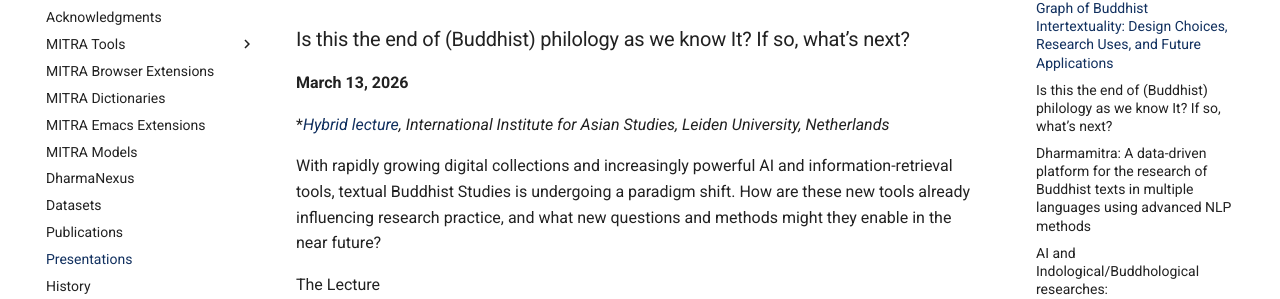
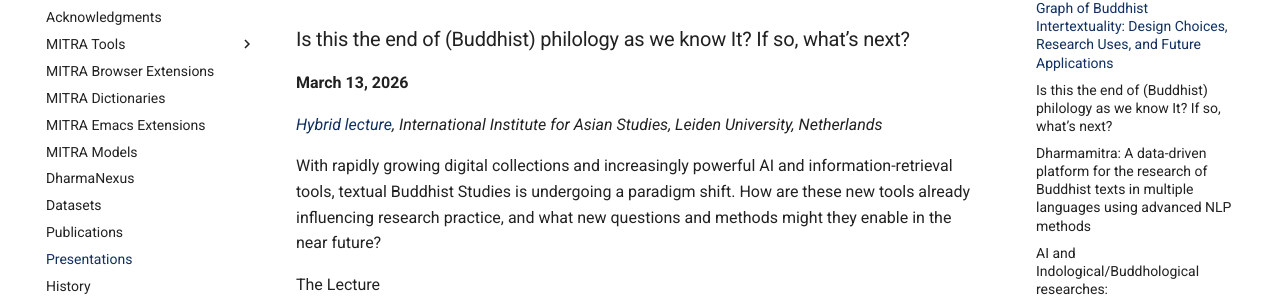
Before and after one commit to dharmamitra/dharmamitra-guides, an MkDocs documentation site: the page built from docs/presentations.md, in a window 1280 px wide and 900 px high, scrolled down 720 px. Shown: the part 145-444 px from the top of the window. Built offline with MkDocs 1.6.1 and Material for MkDocs 9.7.7, drawn with Linux system fonts in a browser that asks for light colours.

```diff
--- a/docs/presentations.md
+++ b/docs/presentations.md
@@ -18,7 +18,7 @@ Speaker: Professor Sebastian Nehrdich, Tohoku University
 ### Is this the end of (Buddhist) philology as we know It? If so, what’s next?
 **March 13, 2026**
 
-**[Hybrid lecture](https://www.iias.asia/events/end-buddhist-philology-we-know-it-if-so-whats-next), International Institute for Asian Studies, Leiden University, Netherlands*
+*[Hybrid lecture](https://www.iias.asia/events/end-buddhist-philology-we-know-it-if-so-whats-next), International Institute for Asian Studies, Leiden University, Netherlands*
 
 With rapidly growing digital collections and increasingly powerful AI and information-retrieval tools, textual Buddhist Studies is undergoing a paradigm shift. How are these new tools already influencing research practice, and what new questions and methods might they enable in the near future?
 
```
